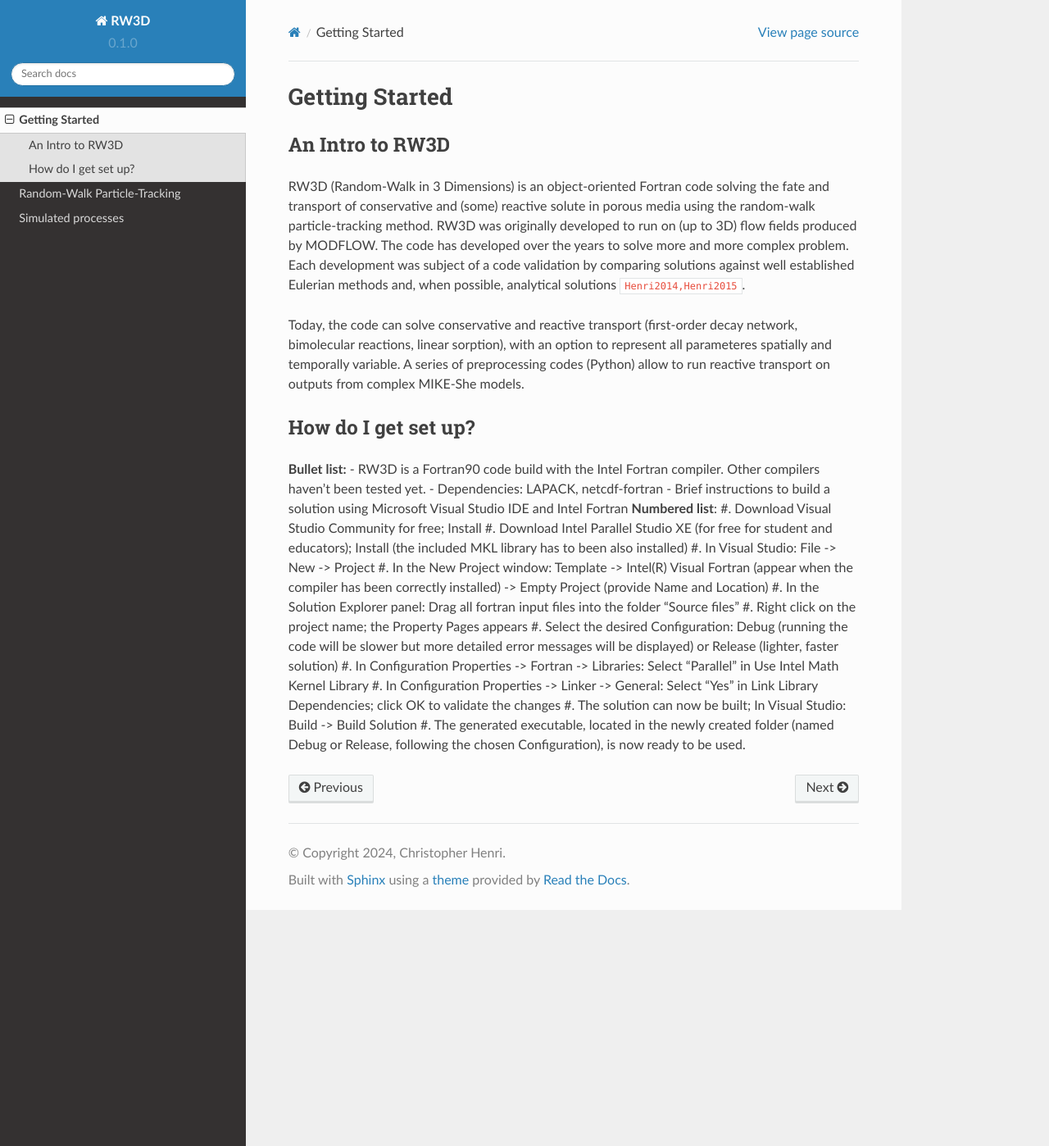
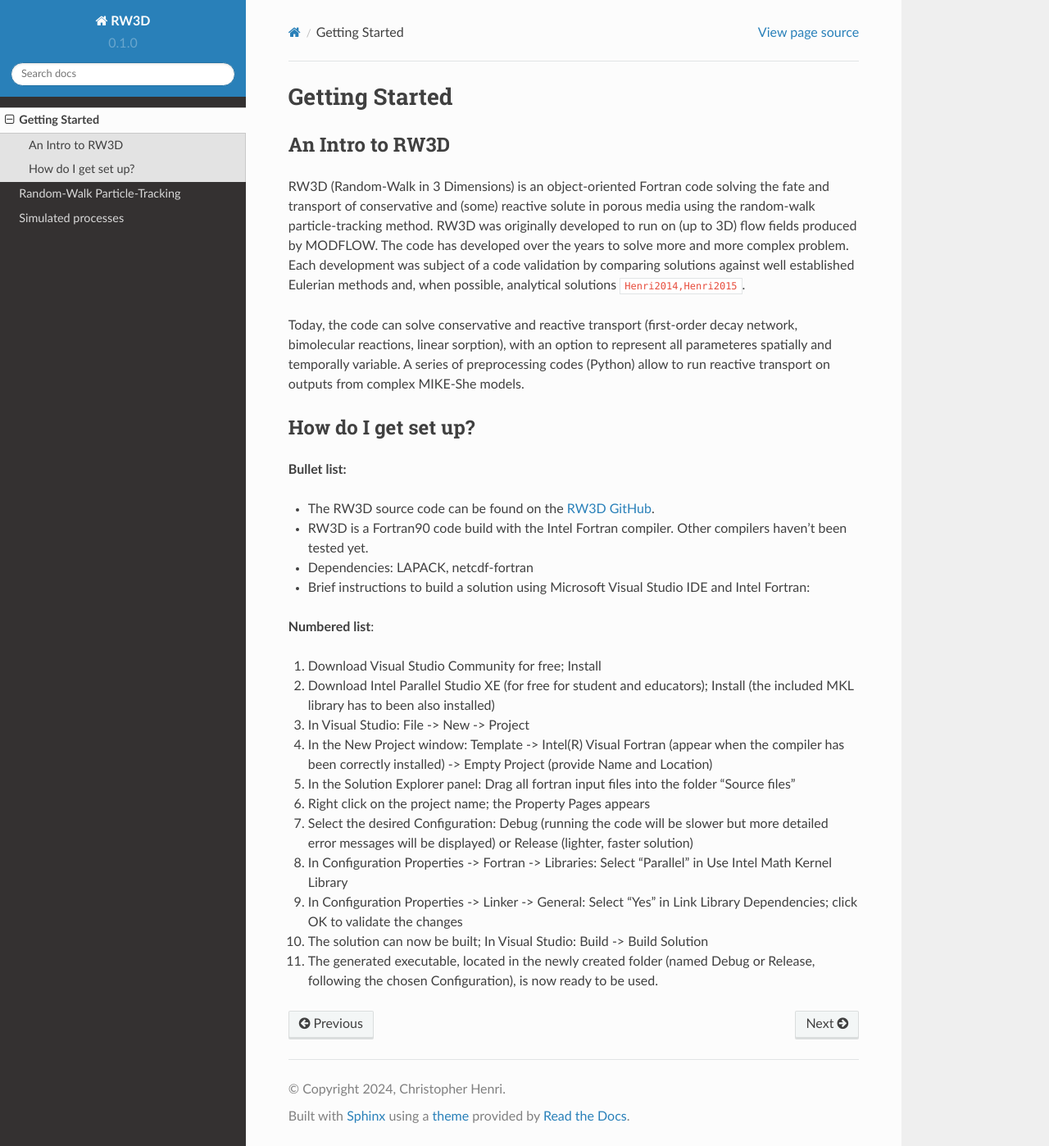
Before and after one commit to chrishenri/rw3d_manual, a Sphinx documentation site: the page built from docs/source/intro.rst, in a window 1280 px wide and 1398 px high. Shown: the whole window at 82% size. Built offline with Sphinx 7.4.7 and the Read the Docs theme 2.0.0, drawn with Linux system fonts in a browser that asks for light colours; pages that are not in the unit, such as notebooks, are missing from menus; cross-references to code outside the pages are shown as plain code.

Commit message:
Update intro

```diff
--- a/docs/source/intro.rst
+++ b/docs/source/intro.rst
@@ -18,10 +18,14 @@ How do I get set up?
 ----------------
 
 **Bullet list:**
+
+- The RW3D source code can be found on the `RW3D GitHub <https://github.com/upc-ghs/RW3D>`_.
 - RW3D is a Fortran90 code build with the Intel Fortran compiler. Other compilers haven't been tested yet.
 - Dependencies: LAPACK, netcdf-fortran
-- Brief instructions to build a solution using Microsoft Visual Studio IDE and Intel Fortran
+- Brief instructions to build a solution using Microsoft Visual Studio IDE and Intel Fortran:
+
 **Numbered list**:
+
 #. Download Visual Studio Community for free; Install
 #. Download Intel Parallel Studio XE (for free for student and educators); Install (the included MKL library has to been also installed)
 #. In Visual Studio: File -> New -> Project
```
